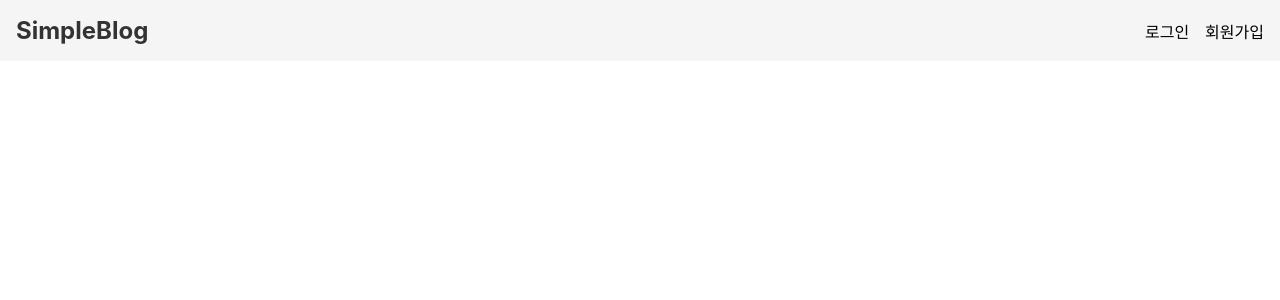
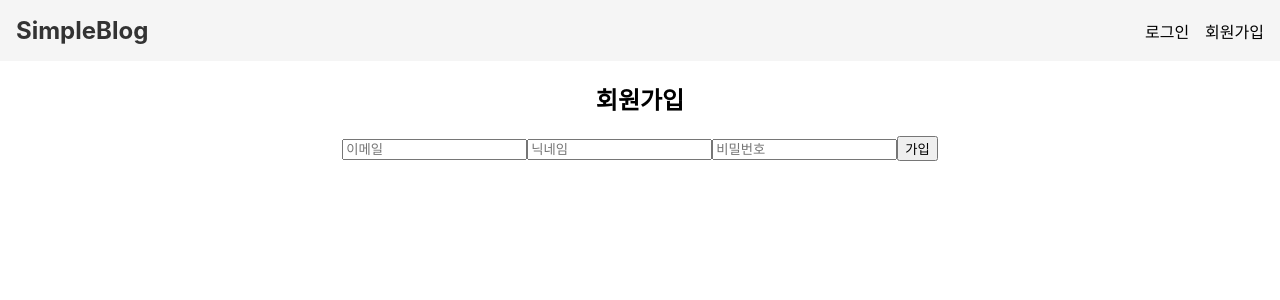
Before and after one commit to chungi21/simple-blog-frontend, a React (Create React App) app: page /join in a window 1280 px wide. Before the commit this address had no page. Shown: the top 300 px of the page. Built offline with nearby package versions, Linux system fonts and the light colour scheme.

Commit message:
회원가입 완료

```diff
--- a/src/App.js
+++ b/src/App.js
@@ -6,6 +6,7 @@ import PostCreatePage from "./pages/PostCreatePage";
 import ProtectedRoute from "./routes/ProtectedRoute";
 import PostListPage from './pages/PostListPage';
 import PostEditPage from "./pages/PostEditPage";
+import JoinPage from './pages/JoinPage';
 import Header from './components/header';
 import './App.css';
 
@@ -19,6 +20,8 @@ function App() {
         <Header />
         <Routes>
           <Route path="/login" element={<LoginPage />} />
+
+          <Route path="/join" element={<JoinPage />} />
 
           {/* 전체 조회 */}
           <Route path="/posts" element={<PostListPage />} />
--- /dev/null
+++ b/src/components/MemberForm.js
@@ -0,0 +1,21 @@
+import React from "react";
+
+export default function MemberForm({
+  email,
+  nickname,
+  password,
+  onChangeEmail,
+  onChangeNickname,
+  onChangePassword,
+  onSubmit,
+  submitText = "가입",
+}) {
+  return (
+    <form onSubmit={onSubmit}>
+      <input type="email" placeholder="이메일" value={email} onChange={onChangeEmail} required />
+      <input type="text" placeholder="닉네임" value={nickname} onChange={onChangeNickname} required />
+      <input type="password" placeholder="비밀번호" value={password} onChange={onChangePassword} required />
+      <button type="submit">{submitText}</button>
+    </form>
+  );
+}
--- a/src/components/header.js
+++ b/src/components/header.js
@@ -64,7 +64,7 @@ export default function Header() {
                 ) : (
                     <>
                         <Link to="/login">로그인</Link>
-                        <Link to="/signup">회원가입</Link>
+                        <Link to="/join">회원가입</Link>
                     </>
                 )}
             </nav>
@@ -107,7 +107,7 @@ export default function Header() {
                                 <Link to="/login" onClick={() => setShowMobileMenu(false)}>
                                     로그인
                                 </Link>
-                                <Link to="/signup" onClick={() => setShowMobileMenu(false)}>
+                                <Link to="/join" onClick={() => setShowMobileMenu(false)}>
                                     회원가입
                                 </Link>
                             </>
--- /dev/null
+++ b/src/pages/JoinPage.js
@@ -0,0 +1,56 @@
+import React, { useState } from "react";
+import MemberForm from "../components/MemberForm";
+import axios from "axios";
+import { useNavigate } from "react-router-dom";
+
+export default function JoinPage() {
+    const navigate = useNavigate();
+    const [email, setEmail] = useState("");
+    const [nickname, setNickname] = useState("");
+    const [password, setPassword] = useState("");
+    const [role, setRole] = useState("USER");
+
+    const handleSubmit = async (e) => {
+        e.preventDefault();
+
+        try {
+            await axios.post("http://localhost:9000/api/member/join", {
+                email,
+                nickname,
+                password,
+            });
+
+            alert("회원가입 성공!");
+            navigate("/login");
+        } catch (err) {
+            console.error(err);
+
+            const message = err.response?.data?.message;
+
+            if (message?.includes("Email")) {
+                alert("이미 등록된 이메일입니다.");
+            } else if (message?.includes("Nickname")) {
+                alert("이미 사용 중인 닉네임입니다.");
+            } else {
+                alert("회원가입 실패");
+            }
+        }
+    };
+
+    return (
+        <div>
+            <h2>회원가입</h2>
+            <MemberForm
+                email={email}
+                nickname={nickname}
+                password={password}
+                role={role}
+                onChangeEmail={(e) => setEmail(e.target.value)}
+                onChangeNickname={(e) => setNickname(e.target.value)}
+                onChangePassword={(e) => setPassword(e.target.value)}
+                onSubmit={handleSubmit}
+                submitText="가입"
+            />
+        </div>
+    );
+}
```
